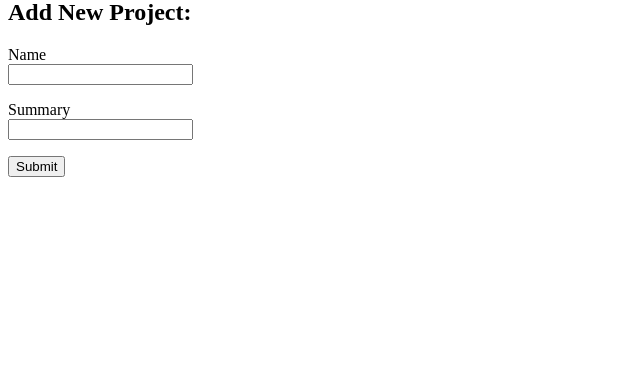
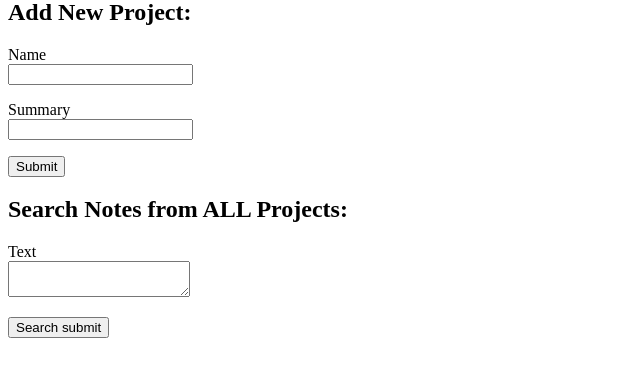
Before and after one commit to ked66/ResearchNotes, a Python web app: template templates/projects_list.html in a window 1280 px wide. Shown: the part 153-530 px from the top of the page, without its empty margins (0-640 px from the left). Run offline with Jinja, Linux system fonts and the light colour scheme; the template is opened without the code that fills it: most values are stand-ins (such as "Sample title", 1, 10 or a date in 2020); form fields are guessed from the names that the template uses.

Commit message:
added very basic note-search function

```diff
--- a/forms.py
+++ b/forms.py
@@ -124,3 +124,8 @@ class SignInForm(FlaskForm):
     email = StringField(label = "Email", validators = [validators.DataRequired()])
     password = PasswordField(label = "Password", validators = [validators.DataRequired()])
     submit = SubmitField(label = "SignIn")
+
+# search form
+class SearchForm(FlaskForm):
+    text = StringField(validators = [validators.DataRequired()])
+    search_submit = SubmitField(label = "Search")
--- a/templates/projects_list.html
+++ b/templates/projects_list.html
@@ -24,5 +24,18 @@
         <p>{{ form.submit() }}</p>
     </form>
 </div>
+<div class="formwrapper">
+    <h2>Search Notes from ALL Projects: </h2>
+    <form action = "/search_results" method = "POST">
+        {{ search_form.hidden_tag() }}
+        <p>
+            {{ search_form.text.label }} <br>
+            {{ search_form.text }} <br>
+        </p>
+        <p>
+            {{ search_form.search_submit() }}
+        </p>
+    </form>
+</div>
 
 {% endblock %}
```
Also changed, not shown: routes.py (+21 -2 lines), templates/search_results.html (added, +15 -0 lines).
